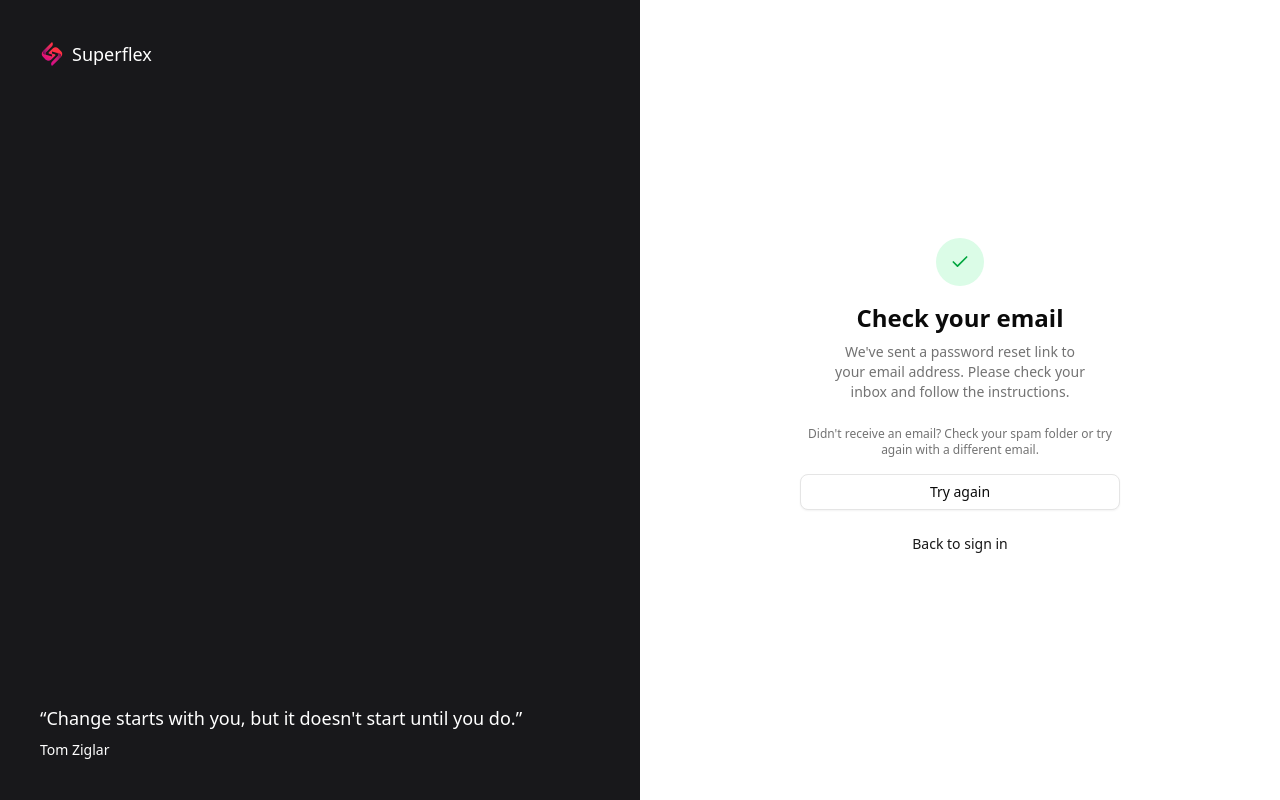
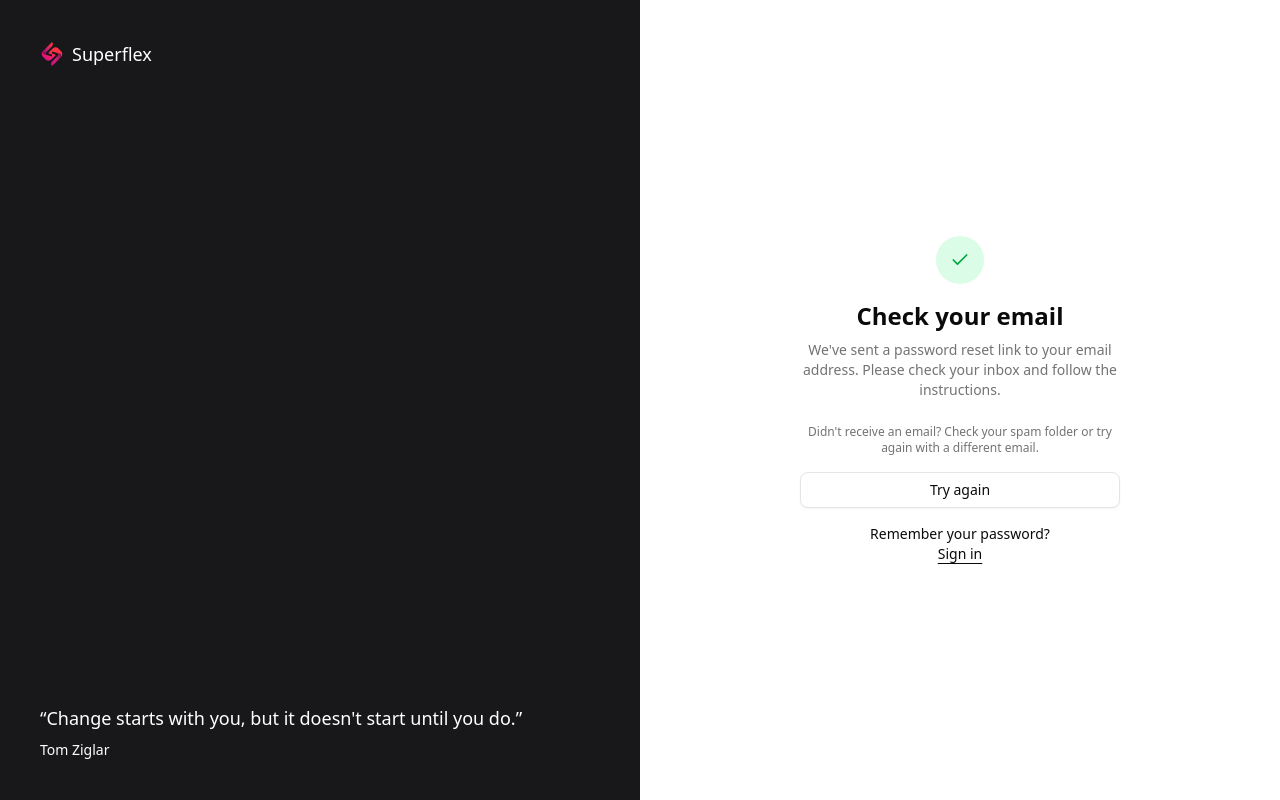
Before and after one commit to aquila-lab/superflex-dashboard, a React (Vite) app: page /reset-password-request in a window 1280 px wide. Built offline with nearby package versions, Linux system fonts and the light colour scheme.

Commit message:
Reset password flow improvements

```diff
--- a/src/pages/new-password/new-password-form.tsx
+++ b/src/pages/new-password/new-password-form.tsx
@@ -139,16 +139,10 @@ export const NewPasswordForm = ({
       </div>
 
       <div className='text-center text-sm'>
-        <Link to='/reset-password'>
-          <div className='underline underline-offset-4'>
-            Request new reset link
-          </div>
+        Remember your password?{' '}
+        <Link to='/sign-in'>
+          <div className='underline underline-offset-4'>Sign in</div>
         </Link>
-        <div className='mt-2'>
-          <Link to='/sign-in'>
-            <div className='underline underline-offset-4'>Back to sign in</div>
-          </Link>
-        </div>
       </div>
     </form>
   )
--- a/src/pages/reset-password-request/reset-password-request-page.tsx
+++ b/src/pages/reset-password-request/reset-password-request-page.tsx
@@ -14,7 +14,7 @@ export const ResetPasswordRequestPage = () => (
             <Check className='h-5 w-5' />
           </div>
           <h1 className='text-2xl font-bold'>Check your email</h1>
-          <p className='text-muted-foreground text-sm text-balance'>
+          <p className='text-muted-foreground text-sm'>
             We've sent a password reset link to your email address. Please check
             your inbox and follow the instructions.
           </p>
@@ -34,13 +34,12 @@ export const ResetPasswordRequestPage = () => (
             <Link to='/reset-password'>Try again</Link>
           </Button>
 
-          <Button
-            variant='link'
-            className='w-full'
-            asChild
-          >
-            <Link to='/sign-in'>Back to sign in</Link>
-          </Button>
+          <div className='text-center text-sm'>
+            Remember your password?{' '}
+            <Link to='/sign-in'>
+              <div className='underline underline-offset-4'>Sign in</div>
+            </Link>
+          </div>
         </div>
       </div>
     </div>
```
